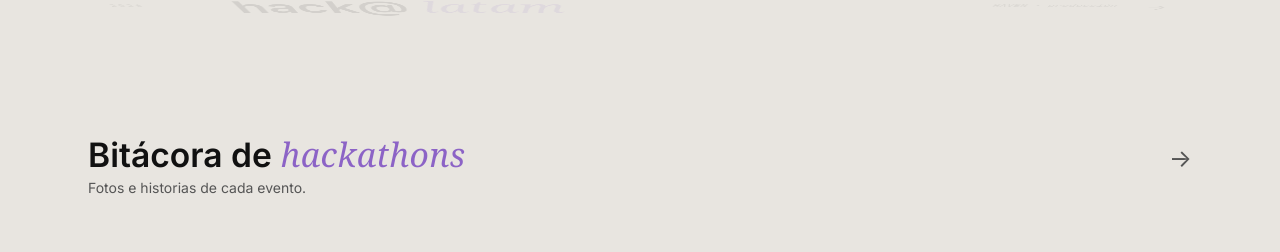
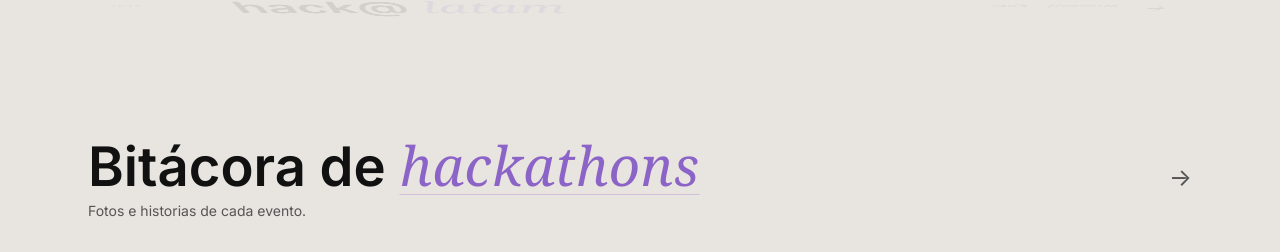
Before and after one commit to christianestrada1102/portafolio, a React (Vite) app: page / in a window 1280 px wide. Shown: the part 2113-2365 px from the top of the page. Built offline with nearby package versions, Linux system fonts and the light colour scheme; a web font is replaced by a local one.

Commit message:
tweak: banner de bitácora más notorio — 'hackathons' como palabra acento en ES/EN, tamaño de fila y subrayado
Co-Authored-By: Claude Fable 5 <noreply@anthropic.com>

```diff
--- a/src/pages/Achievements.jsx
+++ b/src/pages/Achievements.jsx
@@ -264,10 +264,12 @@ export default function Achievements() {
             <span className="min-w-0">
               <span
                 className="block font-semibold text-white leading-[1.05]"
-                style={{ fontSize: 'clamp(1.3rem, 3vw, 2.1rem)' }}
+                style={{ fontSize: 'clamp(1.7rem, 4.5vw, 3.4rem)' }}
               >
                 {t('achievements.hacks.banner.pre')}{' '}
-                <em className="not-italic accent-subtle">{t('achievements.hacks.banner.accent')}</em>
+                <em className="not-italic accent-subtle underline decoration-1 underline-offset-8 decoration-brand-500/40 group-hover:decoration-brand-400 transition-colors duration-300">
+                  {t('achievements.hacks.banner.accent')}
+                </em>
               </span>
               <span className="block text-neutral-400 text-sm mt-1.5">
                 {t('achievements.hacks.banner.sub')}
--- a/src/translations.js
+++ b/src/translations.js
@@ -218,9 +218,9 @@ export const translations = {
     'achievements.icatech.course.4': 'Collaborative Strategies for Teamwork',
     'achievements.hacks.label':      'Hackathons',
     'achievements.hacks.cta':        'View full archive →',
-    'achievements.hacks.banner.pre':    'Hackathon',
-    'achievements.hacks.banner.accent': 'archive',
-    'achievements.hacks.banner.sub':    'Photos and stories from each event.',
+    'achievements.hacks.banner.pre':    'Stories from the',
+    'achievements.hacks.banner.accent': 'hackathons',
+    'achievements.hacks.banner.sub':    'Photos, teams and what got built at each event.',
     'achievements.group.certs':         'Certifications',
     'achievements.group.hacks':         'Hackathons',
     'achievements.stats.0':          'International hackathons',
```
